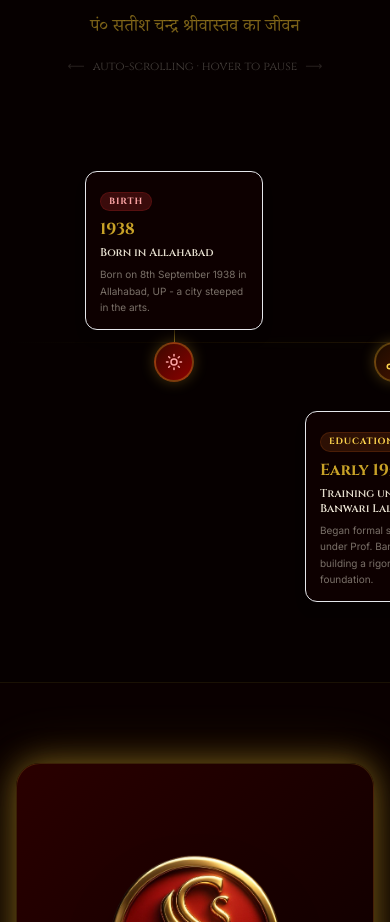
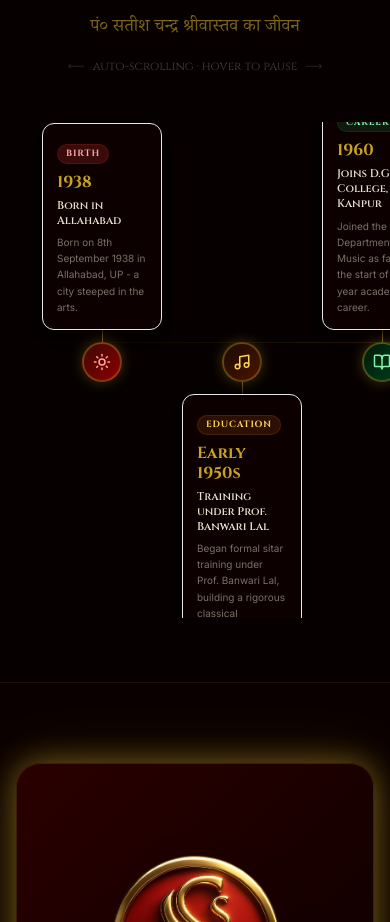
Before and after one commit to bharani-mandapaka/sangitshreeprakashan, a Next.js app: page /about in a window 390 px wide. Shown: the part 2604-3526 px from the top of the page. Built offline with nearby package versions, Linux system fonts and the light colour scheme.

Commit message:
fix: improve timeline card width for mobile scroll

```diff
--- a/app/about/page.tsx
+++ b/app/about/page.tsx
@@ -284,10 +284,10 @@ export default function AboutPage() {
         {/* Horizontally scrollable timeline - auto-scrolls via TimelineScroll */}
         <TimelineScroll speedPx={28}>
           <div
-            className="relative flex px-16 sm:px-24"
+            className="relative flex px-8 sm:px-24"
             style={{
-              height: '480px',
-              minWidth: `${founderTimeline.length * 220 + 192}px`,
+             height: '480px',
+             minWidth: `${founderTimeline.length * 180 + 192}px`,
             }}
           >
             {/* ── Gold horizontal centre line ── */}
@@ -301,14 +301,14 @@ export default function AboutPage() {
                 <div
                   key={item.year}
                   className="relative flex flex-col items-center flex-shrink-0"
-                  style={{ width: '220px' }}
+                  style={{ width: 'clamp(140px, 35vw, 220px)' }}
                 >
                   {/* ── TOP half (220px) ── */}
                   <div className="flex flex-col items-center justify-end w-full" style={{ height: '220px' }}>
                     {isAbove ? (
                       <div className="flex flex-col items-center w-full">
                         {/* Card */}
-                        <div className="w-[178px] bg-[#0D0000] border border-gold/12 hover:border-gold/35 rounded-xl p-3.5 transition-all duration-300 group shadow-lg">
+                        <div className="w-[clamp(120px,30vw,178px)] bg-[#0D0000] border border-gold/12 hover:border-gold/35 rounded-xl p-3.5 transition-all duration-300 group shadow-lg">
                           <span className={`inline-block text-[9px] font-cinzel font-bold uppercase tracking-widest px-2 py-0.5 rounded-full mb-2 ${item.tagClass}`}>
                             {item.tag}
                           </span>
@@ -347,7 +347,7 @@ export default function AboutPage() {
                         {/* Connector down from dot */}
                         <div className="w-px flex-1 min-h-[12px] bg-gradient-to-b from-gold/55 to-gold/20" />
                         {/* Card */}
-                        <div className="w-[178px] bg-[#0D0000] border border-gold/12 hover:border-gold/35 rounded-xl p-3.5 transition-all duration-300 group shadow-lg">
+                        <div className="w-[clamp(120px,30vw,178px)] bg-[#0D0000] border border-gold/12 hover:border-gold/35 rounded-xl p-3.5 transition-all duration-300 group shadow-lg">
                           <span className={`inline-block text-[9px] font-cinzel font-bold uppercase tracking-widest px-2 py-0.5 rounded-full mb-2 ${item.tagClass}`}>
                             {item.tag}
                           </span>
```
